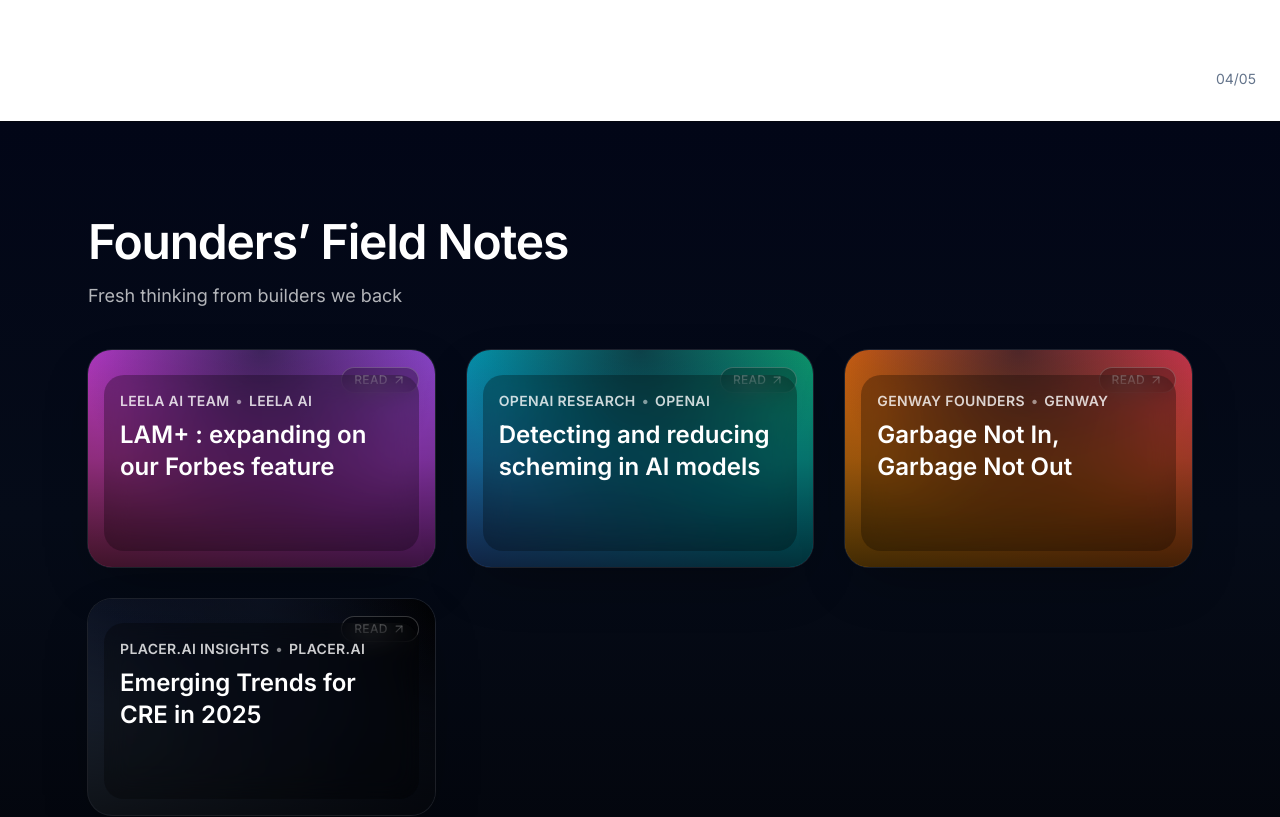
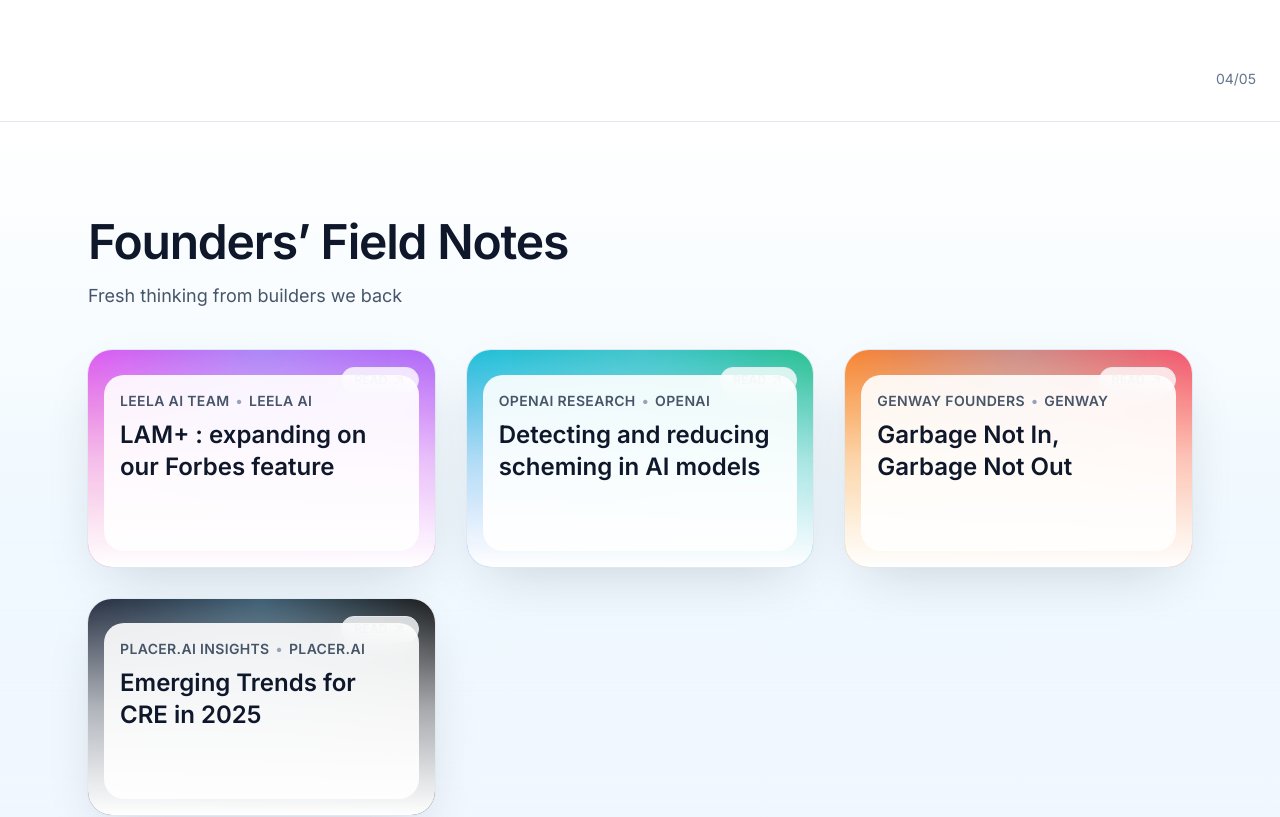
Before and after one commit to Roro253/jbv-website, a Next.js app: page / in a window 1280 px wide. Shown: the part 2840-3657 px from the top of the page. Built offline with nearby package versions, Linux system fonts and the light colour scheme.

Commit message:
style: align founder spotlights with light theme

```diff
--- a/components/about/FounderSpotlights.tsx
+++ b/components/about/FounderSpotlights.tsx
@@ -76,12 +76,12 @@
       initial="hidden"
       whileInView="show"
       viewport={{ once: true, amount: 0.2 }}
-      className="relative overflow-hidden border-t border-slate-900/10 bg-gradient-to-b from-slate-950 via-[#050b18] to-[#03050b] py-20 text-white sm:py-24 dark:border-white/10"
+      className="relative overflow-hidden border-t border-slate-200 bg-gradient-to-b from-white via-sky-50 to-blue-100/40 py-20 text-slate-900 sm:py-24"
     >
       <div aria-hidden className={backgroundGridClasses}>
-        <div className="absolute inset-0 opacity-[0.22] [background-image:radial-gradient(circle,_rgba(56,189,248,0.18)_1px,transparent_1px)] [background-size:44px_44px]" />
+        <div className="absolute inset-0 opacity-[0.22] [background-image:radial-gradient(circle,_rgba(96,165,250,0.2)_1px,transparent_1px)] [background-size:44px_44px]" />
         <div className="absolute inset-0 opacity-[0.18] [background-image:linear-gradient(rgba(148,163,184,0.15)_1px,transparent_1px),linear-gradient(90deg,rgba(148,163,184,0.12)_1px,transparent_1px)] [background-size:120px_120px]" />
-        <div className="absolute inset-0 bg-gradient-to-b from-[#0f172a]/20 via-transparent to-transparent" />
+        <div className="absolute inset-0 bg-gradient-to-b from-sky-200/40 via-transparent to-transparent" />
       </div>
 
       <div className="mx-auto max-w-6xl px-6">
@@ -90,7 +90,7 @@
             aria-hidden
             className="pointer-events-none absolute inset-x-0 -top-12 -z-10 h-24 overflow-hidden opacity-[0.08]"
           >
-            <div className="spotlight-marquee flex min-w-full items-center gap-16 text-4xl font-semibold uppercase tracking-[0.65em] text-white">
+            <div className="spotlight-marquee flex min-w-full items-center gap-16 text-4xl font-semibold uppercase tracking-[0.65em] text-slate-300">
               {Array.from({ length: 2 }).map((_, loopIndex) => (
                 <div key={loopIndex} className="flex items-center gap-16">
                   {founderPosts.map((post) => (
@@ -107,7 +107,7 @@
             <h2 className="text-3xl font-semibold tracking-tight sm:text-4xl md:text-5xl">
               Founders’ Field Notes
             </h2>
-            <p className="max-w-2xl text-base text-white/70 sm:text-lg">
+            <p className="max-w-2xl text-base text-slate-600 sm:text-lg">
               Fresh thinking from builders we back
             </p>
           </div>
@@ -119,7 +119,7 @@
         className="mx-auto mt-10 grid max-w-6xl grid-cols-1 gap-6 px-6 sm:gap-8 md:grid-cols-2 lg:grid-cols-3"
       >
         {founderPosts.map((post) => {
-          const accentClasses = post.accent ?? "from-slate-600 via-slate-800 to-slate-950";
+          const accentClasses = post.accent ?? "from-sky-200 via-blue-100 to-white";
 
           return (
             <MotionLink
@@ -128,7 +128,7 @@
               target="_blank"
               rel="noopener noreferrer"
               aria-label={`Read ‘${post.title}’ by ${post.author} at ${post.company}`}
-              className="spotlight-card group relative aspect-[16/10] overflow-hidden rounded-3xl bg-black/5 ring-1 ring-white/10 shadow-[0_20px_60px_-20px_rgba(0,0,0,0.45)] transition-transform duration-500 ease-out focus-visible:outline-none focus-visible:ring-2 focus-visible:ring-white/70 focus-visible:ring-offset-2 focus-visible:ring-offset-slate-900/60"
+              className="spotlight-card group relative aspect-[16/10] overflow-hidden rounded-3xl bg-white/80 ring-1 ring-slate-200 shadow-[0_20px_60px_-20px_rgba(15,23,42,0.2)] transition-transform duration-500 ease-out focus-visible:outline-none focus-visible:ring-2 focus-visible:ring-sky-500 focus-visible:ring-offset-2 focus-visible:ring-offset-sky-100"
               variants={cardVariants}
               whileHover={
                 shouldReduceMotion
@@ -157,28 +157,28 @@
                 ) : (
                   <div className={clsx("absolute inset-0 bg-gradient-to-tr opacity-90", accentClasses)} />
                 )}
-                <div className="absolute inset-0 bg-[radial-gradient(circle_at_top,_rgba(15,23,42,0.65),_transparent_65%)]" />
-                <div className="absolute inset-0 bg-gradient-to-t from-black/70 via-black/30 to-black/10" />
-                <div className="absolute inset-0 opacity-30 mix-blend-soft-light [background-image:radial-gradient(circle,_rgba(255,255,255,0.4)_0.5px,transparent_0.5px)] [background-size:6px_6px]" />
+                <div className="absolute inset-0 bg-[radial-gradient(circle_at_top,_rgba(125,211,252,0.35),_transparent_65%)]" />
+                <div className="absolute inset-0 bg-gradient-to-t from-white via-white/60 to-transparent" />
+                <div className="absolute inset-0 opacity-40 mix-blend-soft-light [background-image:radial-gradient(circle,_rgba(59,130,246,0.35)_0.5px,transparent_0.5px)] [background-size:6px_6px]" />
               </div>
 
               <div className="pointer-events-none absolute top-4 right-4 z-[3]">
-                <div className="inline-flex items-center gap-1 rounded-full border border-white/20 bg-black/30 px-3 py-1 text-xs font-medium uppercase tracking-wide text-white/80 backdrop-blur">
+                <div className="inline-flex items-center gap-1 rounded-full border border-slate-200 bg-white/80 px-3 py-1 text-xs font-medium uppercase tracking-wide text-slate-600 backdrop-blur">
                   Read
                   <ArrowUpRight className="h-3.5 w-3.5" aria-hidden />
                 </div>
               </div>
 
-              <div className="pointer-events-none absolute inset-x-4 bottom-4 z-[3] rounded-2xl bg-black/30 p-4 backdrop-blur-md">
-                <div className="text-xs font-semibold uppercase tracking-wide text-white/80 sm:text-sm">
+              <div className="pointer-events-none absolute inset-x-4 bottom-4 z-[3] rounded-2xl bg-white/90 p-4 backdrop-blur-md">
+                <div className="text-xs font-semibold uppercase tracking-wide text-slate-600 sm:text-sm">
                   {post.author}
-                  <span className="mx-1.5 text-white/50">•</span>
+                  <span className="mx-1.5 text-slate-400">•</span>
                   {post.company}
                 </div>
-                <h3 className="mt-2 text-xl font-semibold leading-tight text-white sm:text-2xl">
+                <h3 className="mt-2 text-xl font-semibold leading-tight text-slate-900 sm:text-2xl">
                   {post.title}
                 </h3>
-                <p className="line-clamp-2 mt-1 translate-y-2 text-sm text-white/90 opacity-0 transition-all duration-300 ease-out group-hover:translate-y-0 group-hover:opacity-100 group-hover:delay-75 group-focus-visible:translate-y-0 group-focus-visible:opacity-100 sm:text-base">
+                <p className="line-clamp-2 mt-1 translate-y-2 text-sm text-slate-600 opacity-0 transition-all duration-300 ease-out group-hover:translate-y-0 group-hover:opacity-100 group-hover:delay-75 group-focus-visible:translate-y-0 group-focus-visible:opacity-100 sm:text-base">
                   {post.summary}
                 </p>
               </div>
```
